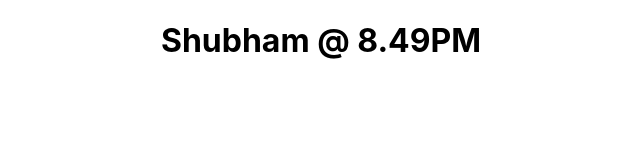
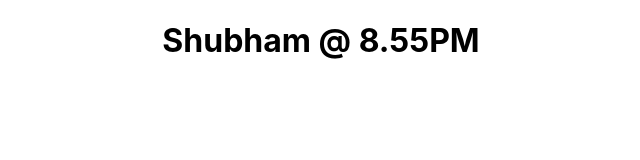
Before and after one commit to bytectrldev/mainweb, a React (Create React App) app: page / in a window 1280 px wide. Shown: the top 160 px of the page, without its empty margins (319-959 px from the left). Built offline with nearby package versions, Linux system fonts and the light colour scheme.

Commit message:
Update App.js

```diff
--- a/src/App.js
+++ b/src/App.js
@@ -3,7 +3,7 @@ import './App.css';
 function App() {
   return (
     <div className="App">
-      <h1>Shubham @ 8.49PM</h1>
+      <h1>Shubham @ 8.55PM</h1>
     </div>
   );
 }
```
